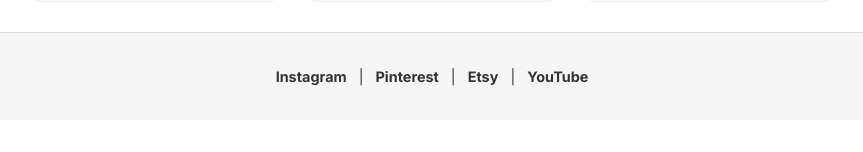
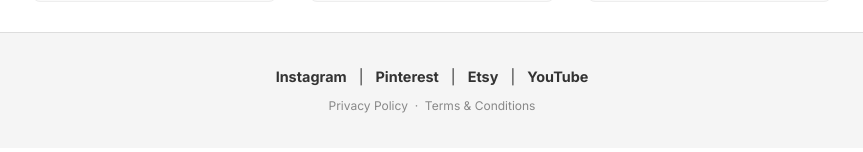
Before and after one commit to hannistudios/hannistudios.github.io, a Jekyll site: the page built from index.md, in a window 1280 px wide. Shown: the part 714-866 px from the top of the page, without its empty margins (208-1071 px from the left). Built offline with Jekyll 4.4.1, drawn with Linux system fonts in a browser that asks for light colours; our own code applies the rules of GitHub Pages for plain Markdown files.

Commit message:
privary policy and terms

```diff
--- a/_layouts/default.html
+++ b/_layouts/default.html
@@ -81,6 +81,21 @@
     }
 
     footer .social-links a:hover {
+      text-decoration: underline;
+    }
+
+    .legal-links {
+      font-size: 0.75rem;
+      color: #888;
+      margin-top: 0.5rem;
+    }
+
+    .legal-links a {
+      color: #888;
+      text-decoration: none;
+    }
+
+    .legal-links a:hover {
       text-decoration: underline;
     }
 
@@ -209,6 +224,10 @@
       <a href="https://etsy.com/shop/HanniStudios" target="_blank">Etsy</a> |
       <a href="https://youtube.com/@hannistudios1" target="_blank">YouTube</a>
     </div>
+    <div class="legal-links">
+      <a href="/privacy-policy/">Privacy Policy</a> &nbsp;·&nbsp;
+      <a href="/terms/">Terms & Conditions</a>
+    </div>
   </footer>
 </body>
 </html>
```
